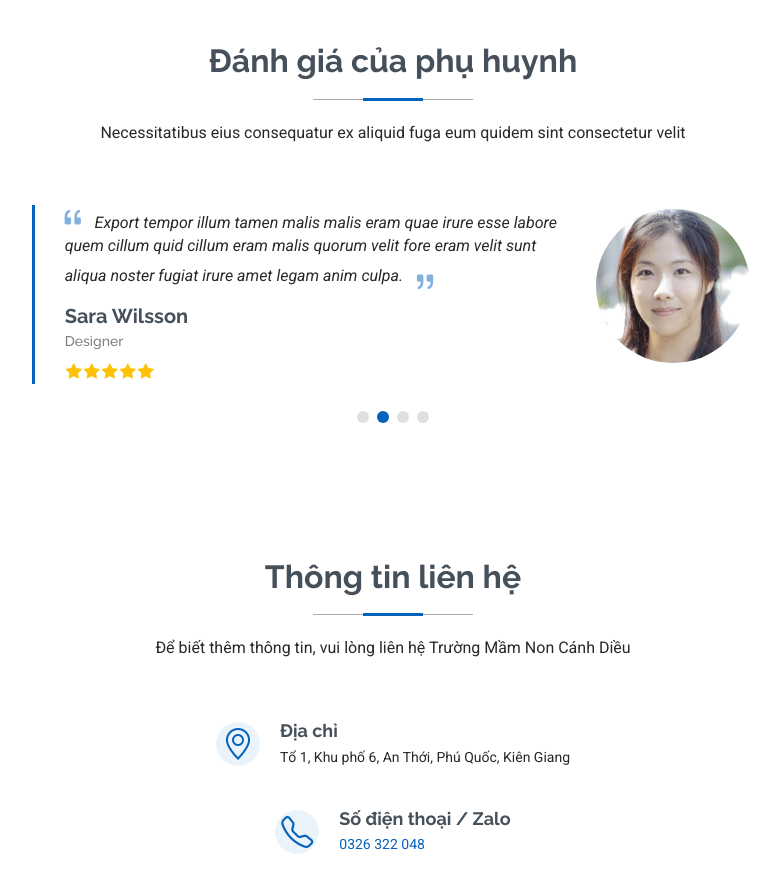
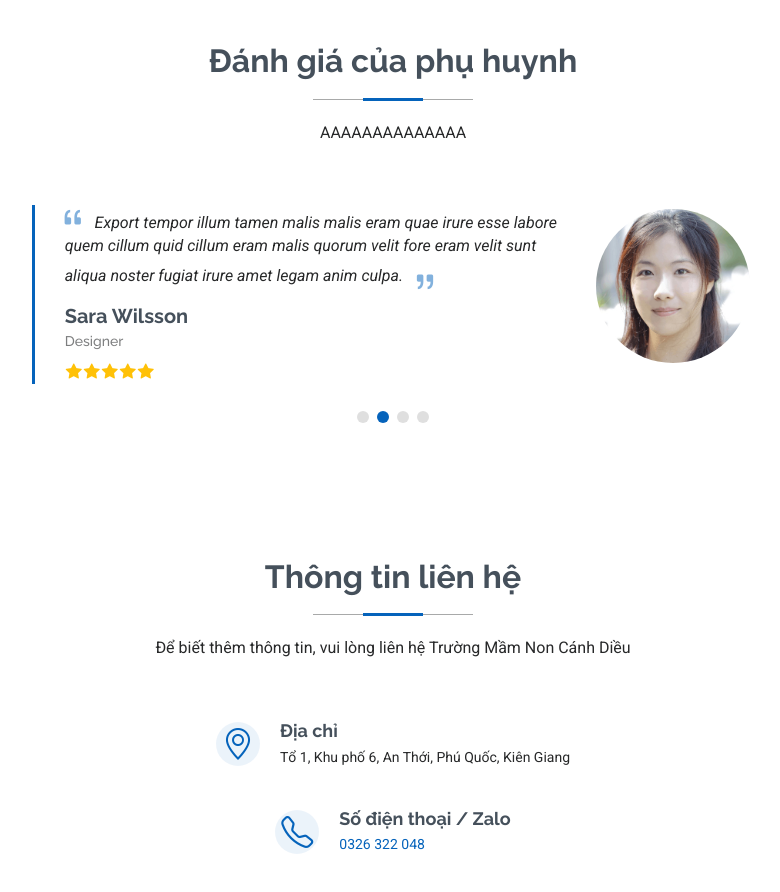
Before and after one commit to bvle/canhdieu, a plain HTML site: page index.html in a window 1280 px wide. Shown: the part 4120-5012 px from the top of the page, without its empty margins (327-1107 px from the left). Drawn offline with Linux system fonts and the light colour scheme.

Commit message:
draft commit

```diff
--- a/index.html
+++ b/index.html
@@ -398,7 +398,7 @@
       <!-- Section Title -->
       <div class="container section-title" data-aos="fade-up">
         <h2>Đánh giá của phụ huynh</h2>
-        <p>Necessitatibus eius consequatur ex aliquid fuga eum quidem sint consectetur velit</p>
+        <p>AAAAAAAAAAAAAA</p>
       </div><!-- End Section Title -->
 
       <div class="container" data-aos="fade-up" data-aos-delay="100">
```
